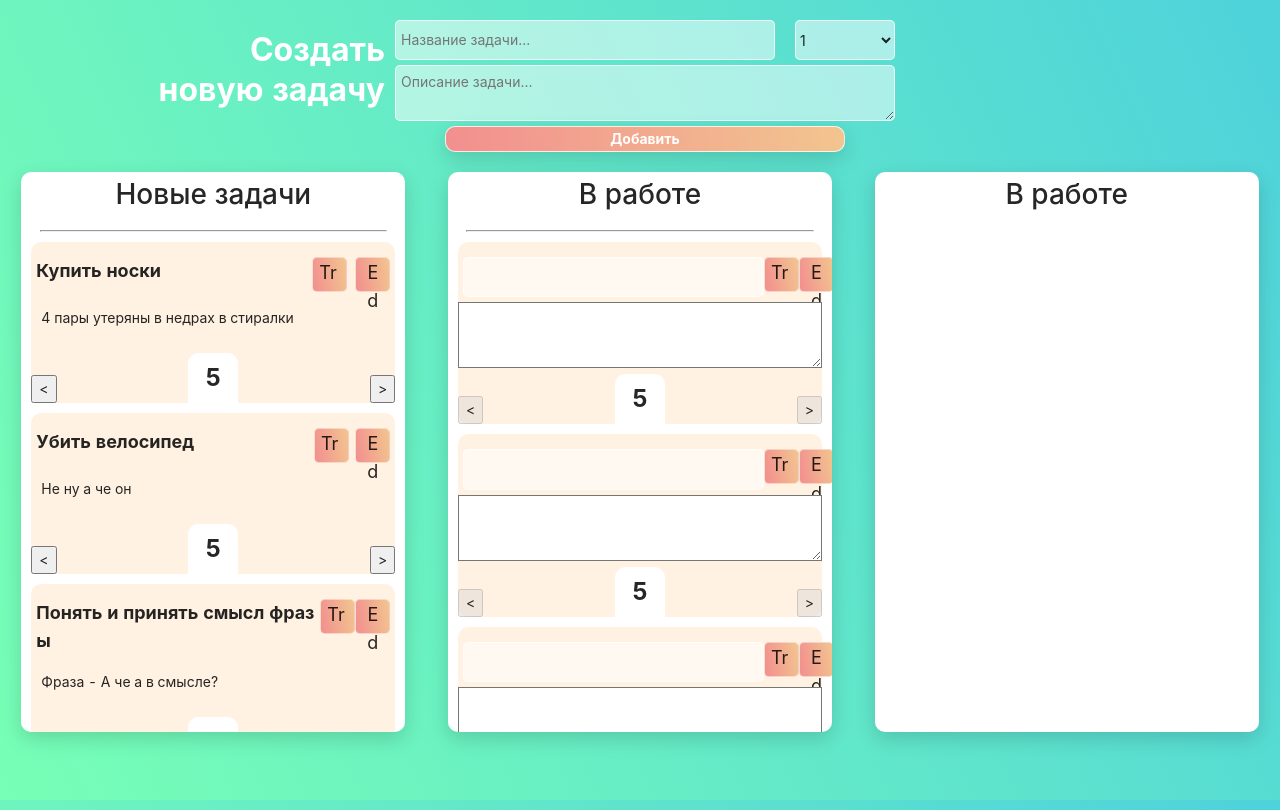
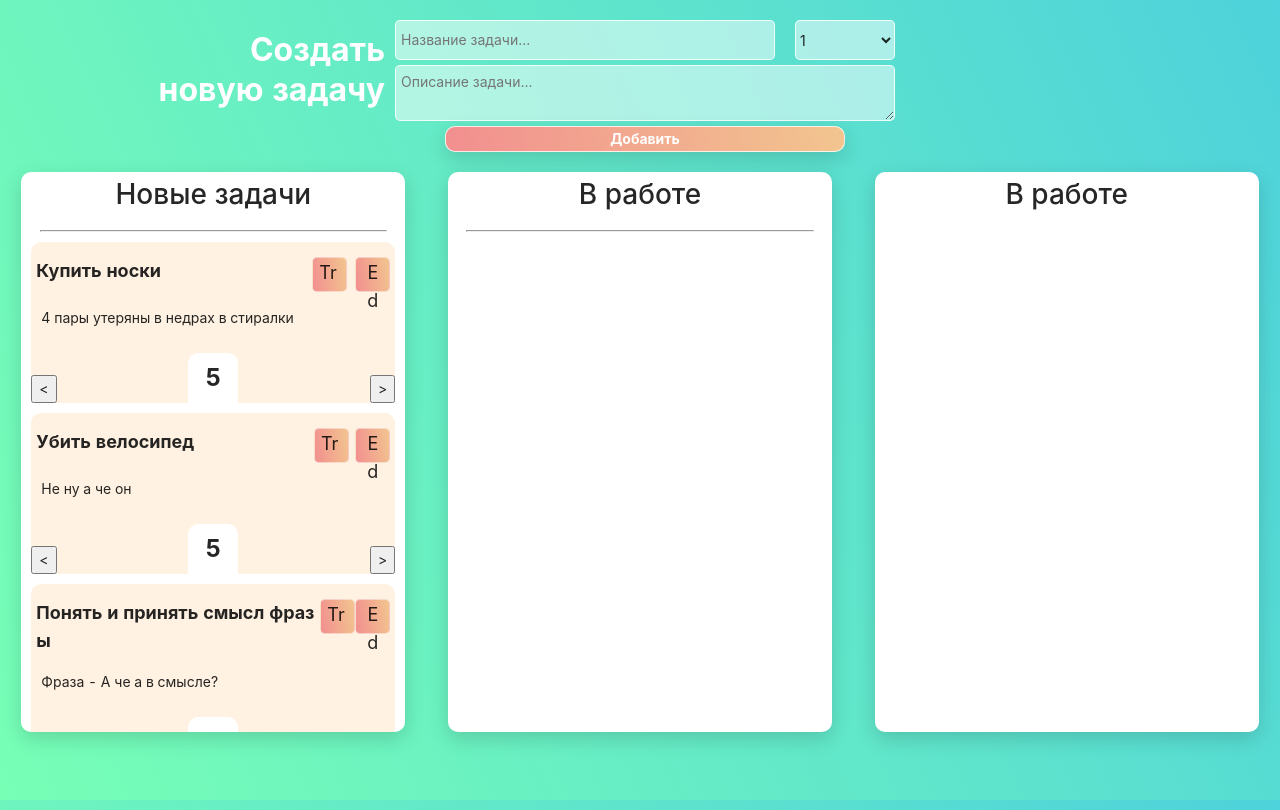
Before and after one commit to ifernisimo/Todo, a React (Create React App) app: page / in a window 1280 px wide. Built offline with nearby package versions, Linux system fonts and the light colour scheme.

Commit message:
Editing of each todo without adding data in state

```diff
--- a/src/components/InProgress/InProgressComponent.jsx
+++ b/src/components/InProgress/InProgressComponent.jsx
@@ -3,21 +3,21 @@ import styles from "./InProgressComponent.module.css";
 import TodoItemEditFormContainer from "../ui-kit/TodoItem/TodoItemEditFormContainer";
 
 const InProgressComponent = (props) => {
-  let listOfTodo = props.todoArray.map((todo, idx) => (
-    <TodoItemEditFormContainer
-      title={todo.title}
-      description={todo.description}
-      priority={todo.priority}
-      id={todo.id}
-      key={idx}
-    />
-  ));
+  // let listOfTodo = props.todoArray.map((todo, idx) => (
+  //   <TodoItemEditFormContainer
+  //     title={todo.title}
+  //     description={todo.description}
+  //     priority={todo.priority}
+  //     id={todo.id}
+  //     key={idx}
+  //   />
+  // ));
 
   return (
     <div className={styles.inProgressBlock}>
       <h1>В работе</h1>
       <hr style={{ width: "90%" }} />
-      {listOfTodo}
+      {/*{listOfTodo}*/}
     </div>
   );
 };
--- a/src/components/TodoList/TodoListComponent.jsx
+++ b/src/components/TodoList/TodoListComponent.jsx
@@ -3,14 +3,15 @@ import styles from "./TodoComponent.module.css";
 import TodoItemContainer from "../ui-kit/TodoItem/TodoItemContainer";
 import TodoItemEditFormContainer from "../ui-kit/TodoItem/TodoItemEditFormContainer";
 
-const TodoListComponent = ({ todoArray, editMode }) => {
+const TodoListComponent = ({ todoArray }) => {
   let listOfTodo = todoArray.map((todo, idx) => (
     <TodoItemContainer
       title={todo.title}
       description={todo.description}
       priority={todo.priority}
       id={todo.id}
-      key={idx}
+      editMode={todo.editMode}
+      key={todo.id}
     />
 
     // <TodoItemEditFormContainer
--- a/src/components/ui-kit/TodoItem/TodoItem.jsx
+++ b/src/components/ui-kit/TodoItem/TodoItem.jsx
@@ -1,14 +1,40 @@
 import React from "react";
 import styles from "./TodoItem.module.css";
-const TodoItem = (props) => {
+import { Field, reduxForm, Form, change } from "redux-form";
+import { connect } from "react-redux";
+class TodoItem extends React.Component {
+  componentDidMount() {
+    this.props.dispatch(
+      change("editTodo", "editTitle" + this.props.id, this.props.title)
+    );
+    this.props.dispatch(
+      change(
+        "editTodo",
+        "editDescription" + this.props.id,
+        this.props.description
+      )
+    );
+  }
+
+  render() {
     return (
+      <Form onSubmit={this.props.handleSubmit}>
         <div className={styles.todoBlock}>
           <div className={styles.titleRow} justify="space-around">
-        <div className={styles.titleRowTitle}>{props.title}</div>
+            {!this.props.editMode ? (
+              <div className={styles.titleRowTitle}>{this.props.title}</div>
+            ) : (
+              <Field
+                type={"text"}
+                name={"editTitle" + this.props.id}
+                component={"input"}
+              />
+            )}
+
             <div>
               <button
                 onClick={() => {
-              props.deleteTodo(props.id);
+                  this.props.deleteTodo(this.props.id);
                 }}
                 className={styles.trashBtn}
               >
@@ -16,26 +42,45 @@ const TodoItem = (props) => {
               </button>
             </div>
             <div>
-          <button className={styles.penBtn}>Ed</button>
+              <button
+                onClick={() => {
+                  this.props.switchEditMode(this.props.id);
+                }}
+                className={styles.penBtn}
+              >
+                Ed
+              </button>
             </div>
           </div>
 
           <div className={styles.descriptionRow}>
-        <p>{props.description}</p>
+            {!this.props.editMode ? (
+              <p>{this.props.description}</p>
+            ) : (
+              <Field
+                type={"text"}
+                name={"editDescription" + this.props.id}
+                component={"textarea"}
+              />
+            )}
           </div>
           <div className={styles.changeStateButtons} justify="space-around">
             <div>
               <button> {"<"} </button>
             </div>
             <div className={styles.priority}>
-          <span>{props.priority}</span>
+              <span>{this.props.priority}</span>
             </div>
             <div>
               <button> {">"} </button>
             </div>
           </div>
         </div>
+      </Form>
     );
-};
+  }
+}
 
-export default TodoItem;
+export default reduxForm({
+  form: "editTodo",
+})(TodoItem);
--- a/src/components/ui-kit/TodoItem/TodoItemContainer.jsx
+++ b/src/components/ui-kit/TodoItem/TodoItemContainer.jsx
@@ -2,12 +2,18 @@ import React from "react";
 import TodoItem from "./TodoItem";
 
 import { connect } from "react-redux";
-import { deleteTodo } from "../../../store/reducers/todo-reducer";
+import {
+  deleteTodo,
+  switchEditMode,
+} from "../../../store/reducers/todo-reducer";
 
 const TodoItemContainer = (props) => {
-  return <TodoItem {...props} />;
+  const handleSubmit = (formData) => {};
+  return <TodoItem {...props} onSubmit={handleSubmit} />;
 };
 
 const mapStateToProps = (state) => ({});
 
-export default connect(mapStateToProps, { deleteTodo })(TodoItemContainer);
+export default connect(mapStateToProps, { deleteTodo, switchEditMode })(
+  TodoItemContainer
+);
--- a/src/components/ui-kit/TodoItem/TodoItemEditForm.jsx
+++ b/src/components/ui-kit/TodoItem/TodoItemEditForm.jsx
@@ -1,58 +1,58 @@
-import React from "react";
-import styles from "./TodoItem.module.css";
-import { initialize } from "redux-form";
-import { Field, reduxForm, Form } from "redux-form";
-import handleSubmit from "redux-form/lib/handleSubmit";
-
-const TodoItemEditForm = (props) => {
-  return (
-    <Form onSubmit={handleSubmit}>
-      <div className={styles.todoBlock}>
-        <div className={styles.titleRow} justify="space-around">
-          <Field
-            className={styles.titleRowTitle}
-            name={"titleEdit" + props.id}
-            type={"text"}
-            component={"input"}
-            defaultValue={props.title}
-          />
-          <div>
-            <button
-              onClick={() => {
-                props.deleteTodo(props.id);
-              }}
-              className={styles.trashBtn}
-            >
-              Tr
-            </button>
-          </div>
-          <div>
-            <button className={styles.penBtn}>Ed</button>
-          </div>
-        </div>
-
-        <Field
-          defaultValue={props.description}
-          name={"descriptionEdit" + props.id}
-          className={styles.descriptionRow}
-          component={"textarea"}
-        />
-        <div className={styles.changeStateButtons} justify="space-around">
-          <div>
-            <button disabled={true}> {"<"} </button>
-          </div>
-          <div className={styles.priority}>
-            <span>{props.priority}</span>
-          </div>
-          <div>
-            <button disabled={true}> {">"} </button>
-          </div>
-        </div>
-      </div>
-    </Form>
-  );
-};
-
-export default reduxForm({
-  form: "editTodo",
-})(TodoItemEditForm);
+// import React from "react";
+// import styles from "./TodoItem.module.css";
+// import { initialize } from "redux-form";
+// import { Field, reduxForm, Form } from "redux-form";
+// import handleSubmit from "redux-form/lib/handleSubmit";
+//
+// const TodoItemEditForm = (props) => {
+//   return (
+//     <Form onSubmit={handleSubmit}>
+//       <div className={styles.todoBlock}>
+//         <div className={styles.titleRow} justify="space-around">
+//           <Field
+//             className={styles.titleRowTitle}
+//             name={"titleEdit" + props.id}
+//             type={"text"}
+//             component={"input"}
+//             defaultValue={props.title}
+//           />
+//           <div>
+//             <button
+//               onClick={() => {
+//                 props.deleteTodo(props.id);
+//               }}
+//               className={styles.trashBtn}
+//             >
+//               Tr
+//             </button>
+//           </div>
+//           <div>
+//             <button className={styles.penBtn}>Ed</button>
+//           </div>
+//         </div>
+//
+//         <Field
+//           defaultValue={props.description}
+//           name={"descriptionEdit" + props.id}
+//           className={styles.descriptionRow}
+//           component={"textarea"}
+//         />
+//         <div className={styles.changeStateButtons} justify="space-around">
+//           <div>
+//             <button disabled={true}> {"<"} </button>
+//           </div>
+//           <div className={styles.priority}>
+//             <span>{props.priority}</span>
+//           </div>
+//           <div>
+//             <button disabled={true}> {">"} </button>
+//           </div>
+//         </div>
+//       </div>
+//     </Form>
+//   );
+// };
+//
+// export default reduxForm({
+//   form: "editTodo",
+// })(TodoItemEditForm);
--- a/src/components/ui-kit/TodoItem/TodoItemEditFormContainer.jsx
+++ b/src/components/ui-kit/TodoItem/TodoItemEditFormContainer.jsx
@@ -1,16 +1,16 @@
-import React from "react";
-import { connect } from "react-redux";
-import { compose } from "redux";
-import TodoItemEditForm from "./TodoItemEditForm";
-
-import { initialize } from "redux-form";
-
-class TodoItemEditFormContainer extends React.Component {
-  render() {
-    return <TodoItemEditForm {...this.props} />;
-  }
-}
-
-const mapStateToProps = (state) => ({});
-
-export default compose(connect(mapStateToProps, {}))(TodoItemEditFormContainer);
+// import React from "react";
+// import { connect } from "react-redux";
+// import { compose } from "redux";
+// import TodoItemEditForm from "./TodoItemEditForm";
+//
+// import { initialize } from "redux-form";
+//
+// class TodoItemEditFormContainer extends React.Component {
+//   render() {
+//     return <TodoItemEditForm {...this.props} />;
+//   }
+// }
+//
+// const mapStateToProps = (state) => ({});
+//
+// export default compose(connect(mapStateToProps, {}))(TodoItemEditFormContainer);
--- a/src/store/reducers/todo-reducer.js
+++ b/src/store/reducers/todo-reducer.js
@@ -1,6 +1,7 @@
 const ADD_NEW_TODO = "ADD_NEW_TODO";
 const DELETE_TODO = "DELETE_TODO";
 const SET_LAST_TASK_ID = "SET_LAST_TASK_ID";
+const SWITCH_EDIT_MODE = "SWITCH_EDIT_MODE";
 
 let initialState = {
   todoArray: [
@@ -9,34 +10,38 @@ let initialState = {
       title: "Купить носки",
       description: "4 пары утеряны в недрах в стиралки",
       priority: 5,
+      editMode: false,
     },
     {
       id: 2,
       title: "Убить велосипед",
       description: "Не ну а че он",
       priority: 5,
+      editMode: false,
     },
     {
       id: 3,
       title: "Понять и принять смысл фразы",
       description: "Фраза - А че а в смысле?",
       priority: 5,
+      editMode: false,
     },
     {
       id: 4,
       title: "Любить свою малышку",
       description: "Готово",
       priority: 5,
+      editMode: false,
     },
     {
       id: 5,
       title: "Закрывать двери",
       description: "сквозняк не шуточный",
       priority: 5,
+      editMode: false,
     },
   ],
   lastTaskId: 5,
-  editMode: true,
 };
 
 const todoReducer = (state = initialState, action) => {
@@ -66,6 +71,19 @@ const todoReducer = (state = initialState, action) => {
       };
     }
 
+    case SWITCH_EDIT_MODE: {
+      return {
+        ...state,
+        todoArray: [
+          ...state.todoArray.map((todo) => {
+            return todo.id === action.editTodoId
+              ? { ...todo, editMode: !todo.editMode }
+              : { ...todo };
+          }),
+        ],
+      };
+    }
+
     default:
       return state;
   }
@@ -86,4 +104,9 @@ export const setLastTaskId = (lastId) => ({
   lastId,
 });
 
+export const switchEditMode = (editTodoId) => ({
+  type: SWITCH_EDIT_MODE,
+  editTodoId,
+});
+
 export default todoReducer;
```
Lines whose indentation alone changed are shown as unchanged.
